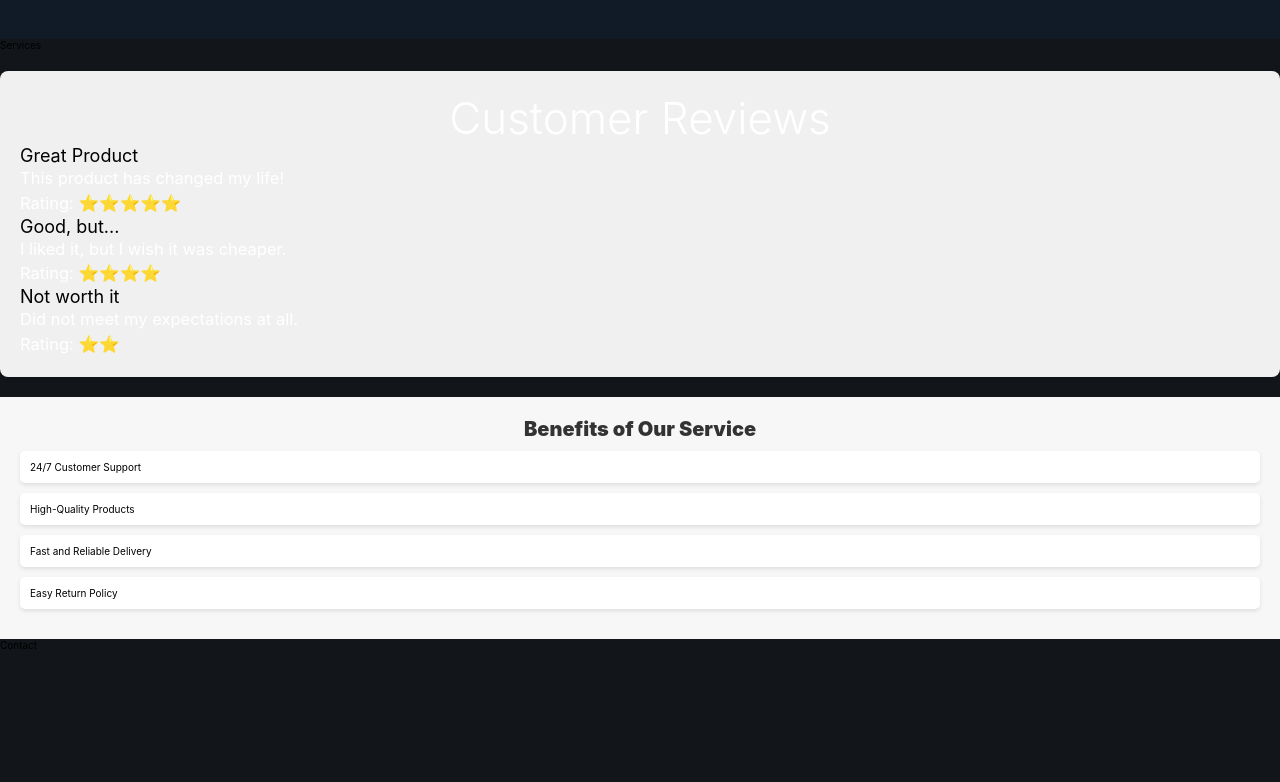
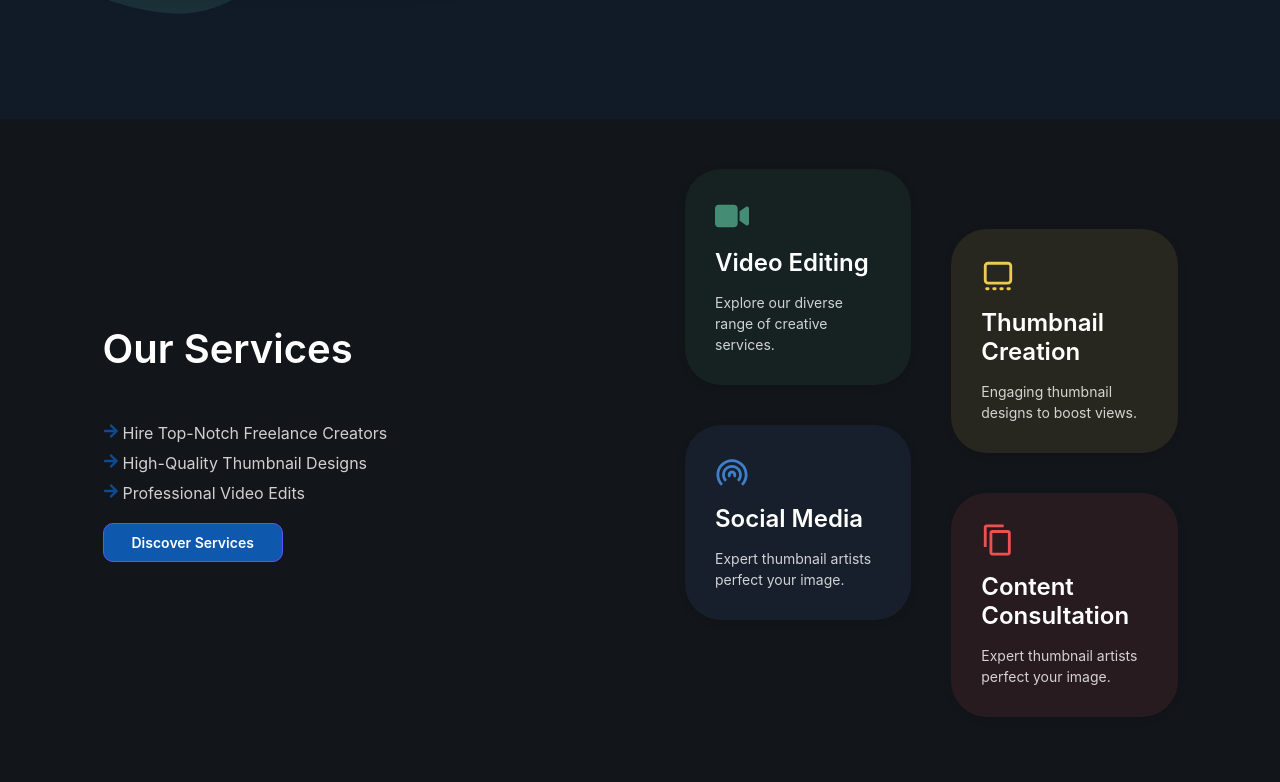
Before and after one commit to c4dr-me/creator-project, a React (Vite) app: page / in a window 1280 px wide. Shown: the part 838-1620 px from the top of the page. Before the commit the page ends 1489 px from the top, so only its background shows below. Built offline with nearby package versions, Linux system fonts and the light colour scheme.

Commit message:
added services section

```diff
--- a/src/Home.jsx
+++ b/src/Home.jsx
@@ -35,7 +35,7 @@ const MainContent = styled.div`
   align-items: center;
   justify-content: center;
   width: 100%;
-  min-height: 100vh;
+  min-height: 110vh;
   padding-top: 4rem;
   background-color: #0e58ae19;
 
--- a/src/Services.jsx
+++ b/src/Services.jsx
@@ -1,9 +1,187 @@
-import React from 'react'
+import React from "react";
+import { FaVideo } from "react-icons/fa6";
+import { LuGalleryThumbnails } from "react-icons/lu";
+import { CgMediaPodcast } from "react-icons/cg";
+import { MdContentCopy } from "react-icons/md";
+import { FaArrowRight } from "react-icons/fa";
+import { IconContext } from "react-icons";
+import styled from "styled-components";
+
+const StyledService = styled.div`
+  padding: 5rem 0;
+  max-width: 1075px;
+  align-items: center;
+  margin: auto;
+  width: 100%;
+  position: relative; /* Ensure the container adjusts height based on children */
+
+  .left-ctn {
+    display: flex;
+    flex-direction: column;
+    align-items: flex-start;
+    gap: 2rem;
+
+    h2 {
+      font-size: 40px;
+      font-weight: 600;
+      margin-bottom: 3rem;
+    }
+
+    ul {
+      display: flex;
+      flex-direction: column;
+      justify-content: center;
+      gap: 1rem;
+    }
+
+    ul > li {
+      color: #fff;
+      font-size: 16px;
+      opacity: 0.8;
+      display: flex;
+      column-gap: 4px;
+    }
+
+    .btn {
+      background-color: #0e58aeff;
+      border: 0.1rem solid rgb(98 84 243);
+      color: #fff;
+      font-size: 1.4rem;
+      min-width: 8rem;
+      font-weight: 600;
+      min-height: 3.5rem;
+      border-radius: 1rem;
+      padding: 10px 28px;
+      cursor: pointer;
+
+      &:hover {
+        background-color: rgb(98 84 243);
+        color: #fff;
+      }
+    }
+  }
+
+  .right-ctn {
+    display: flex;
+    gap: 4rem;
+
+    .right1,
+    .right2 {
+      display: flex;
+      flex-direction: column;
+      gap: 4rem;
+    }
+    .right2 {
+      margin-top: 6rem;
+    }
+  }
+
+  .service-card-item {
+    display: flex;
+    flex-direction: column;
+    justify-content: space-between;
+    padding: 30px;
+    background-color: #0e58aeff;
+    border-radius: 36px;
+    box-shadow: 0 2px 8px rgba(0, 0, 0, 0.1);
+    transition: transform 0.3s ease;
+    color: #fff;
+    max-width: 306px;
+    width: 100%;
+    &:hover {
+      transform: scale(1.05);
+    }
+  }
+  h3 {
+    font-size: 24px;
+    font-weight: 600;
+    padding: 15px 0;
+  }
+  p {
+    font-size: 14px;
+    opacity: 0.8;
+  }
+
+  .video-editing {
+    background-color: #448c7419;
+    &:hover {
+      box-shadow: 8px 8px 0px 0px rgb(68, 140, 116);
+    }
+  }
+
+  .social-media {
+    background-color: #3f7fca19;
+    &:hover {
+      box-shadow: 8px 8px 0px 0px rgb(63, 127, 202);
+    }
+  }
+
+  .thumbnail {
+    background-color: #edcb5019;
+    &:hover {
+      box-shadow: 8px 8px 0px 0px rgb(237, 203, 80);
+    }
+  }
+
+  .consultation {
+    background-color: #ed505019;
+    &:hover {
+      box-shadow: 8px 8px 0px 0px rgb(237, 80, 80);
+    }
+  }
+`;
 
 const Services = () => {
   return (
-    <div id='services'>Services</div>
-  )
-}
+    <StyledService className="service-ctn grid grid-two-column">
+      <div className="left-ctn">
+        <h2>Our Services</h2>
+        <IconContext.Provider value={{ color: "#0e58aeff", size: "16px" }}>
+          <ul>
+            <li>
+              <FaArrowRight />
+              Hire Top-Notch Freelance Creators{" "}
+            </li>
+            <li>
+              <FaArrowRight />
+              High-Quality Thumbnail Designs{" "}
+            </li>
+            <li>
+              <FaArrowRight />
+              Professional Video Edits{" "}
+            </li>
+          </ul>
+        </IconContext.Provider>
+        <button className="btn">Discover Services</button>
+      </div>
+      <div className="right-ctn">
+        <div className="right1">
+          <div className="service-card-item video-editing">
+            <FaVideo size={34} color="#448C74" />
+            <h3>Video Editing</h3>
+            <p>Explore our diverse range of creative services.</p>
+          </div>
+          <div className="service-card-item social-media">
+            <CgMediaPodcast size={34} color="#3F7FCA" />
+            <h3>Social Media</h3>
+            <p>Expert thumbnail artists perfect your image.</p>
+          </div>
+        </div>
+        <div className="right2">
+          <div className="service-card-item thumbnail">
+            <LuGalleryThumbnails size={34} color="#EDCB50" />
+            <h3>Thumbnail Creation</h3>
+            <p>Engaging thumbnail designs to boost views.</p>
+          </div>
+          <div className="service-card-item consultation">
+            <MdContentCopy size={34} color="#ED5050" />
+            <h3>Content Consultation</h3>
+            <p>Expert thumbnail artists perfect your image.</p>
+          </div>
+        </div>
+      </div>
+    </StyledService>
+  );
+};
 
-export default Services
+export default Services;
```
Also changed, not shown: public/image.png (added).
